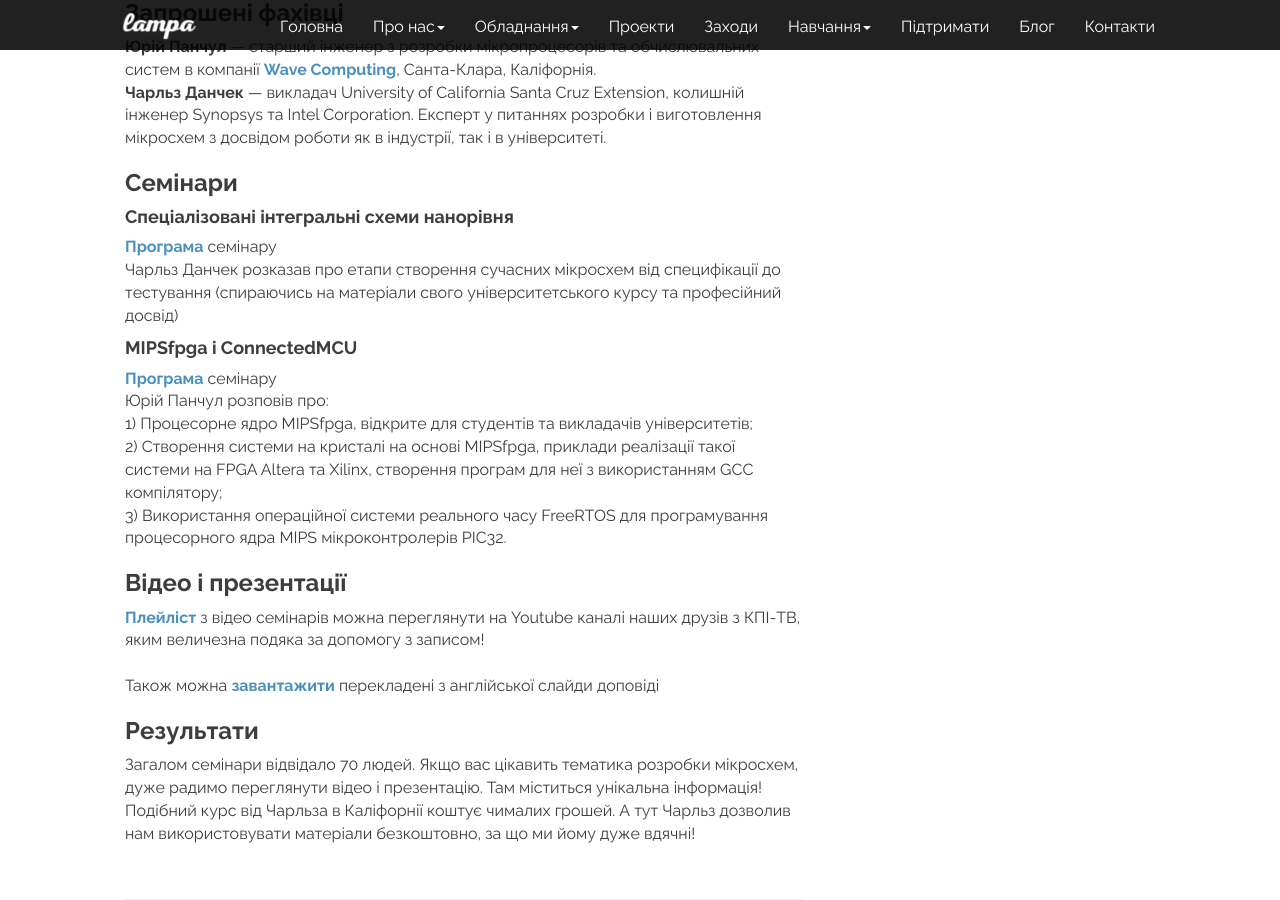
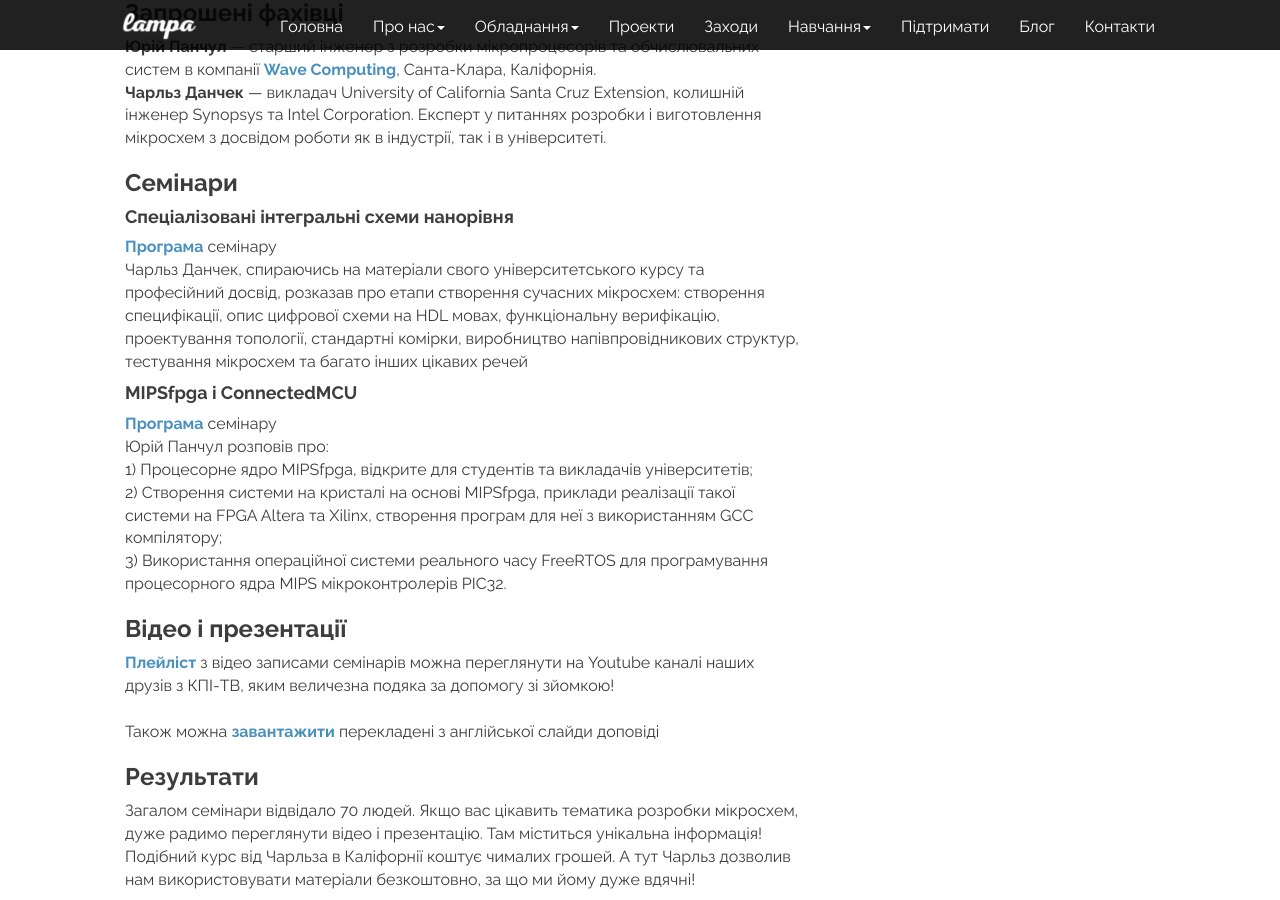
Before and after one commit to LampaLab/lampalab.github.io, a Jekyll site: the page built from _posts/events/2019-01-02-asic-mips-seminar.md, in a window 1280 px wide and 900 px high, scrolled down 934 px. Built offline with Jekyll 4.4.1, drawn with Linux system fonts in a browser that asks for light colours; nearby versions of some CDN libraries; library files that are not in the unit come from our copies; comment, search, counter and statistics services are not loaded.

Commit message:
Minor changes

```diff
--- a/_posts/events/2019-01-02-asic-mips-seminar.md
+++ b/_posts/events/2019-01-02-asic-mips-seminar.md
@@ -26,7 +26,7 @@ category: [asic, mips, event]
 
 **[Програма](https://docs.google.com/document/d/1JM3MesUtCmdVXJvMWNGgYU1UgOcGIWwuxxNv7Pop8xI/edit?usp=sharing){:target="_blank"}** семінару
 
-Чарльз Данчек розказав про етапи створення сучасних мікросхем від специфікації до тестування (спираючись на матеріали свого університетського курсу та професійний досвід)
+Чарльз Данчек, спираючись на матеріали свого університетського курсу та професійний досвід, розказав про етапи створення сучасних мікросхем: створення специфікації, опис цифрової схеми на HDL мовах, функціональну верифікацію, проектування топології, стандартні комірки, виробництво напівпровідникових структур, тестування мікросхем та багато інших цікавих речей
 
 #### MIPSfpga і ConnectedMCU
 
@@ -39,7 +39,7 @@ category: [asic, mips, event]
 
 ### Відео і презентації
 
-**[Плейліст](https://www.youtube.com/watch?v=71dW7t7uTo0&list=PLBT67dnO-gThmvpsYU-rXqrPH1-jCJGzw){:target="_blank"}** з відео семінарів можна переглянути на Youtube каналі наших друзів з КПІ-ТВ, яким величезна подяка за допомогу з записом!
+**[Плейліст](https://www.youtube.com/watch?v=71dW7t7uTo0&list=PLBT67dnO-gThmvpsYU-rXqrPH1-jCJGzw){:target="_blank"}** з відео записами семінарів можна переглянути на Youtube каналі наших друзів з КПІ-ТВ, яким величезна подяка за допомогу зі зйомкою!
 
 <br>
 
```
